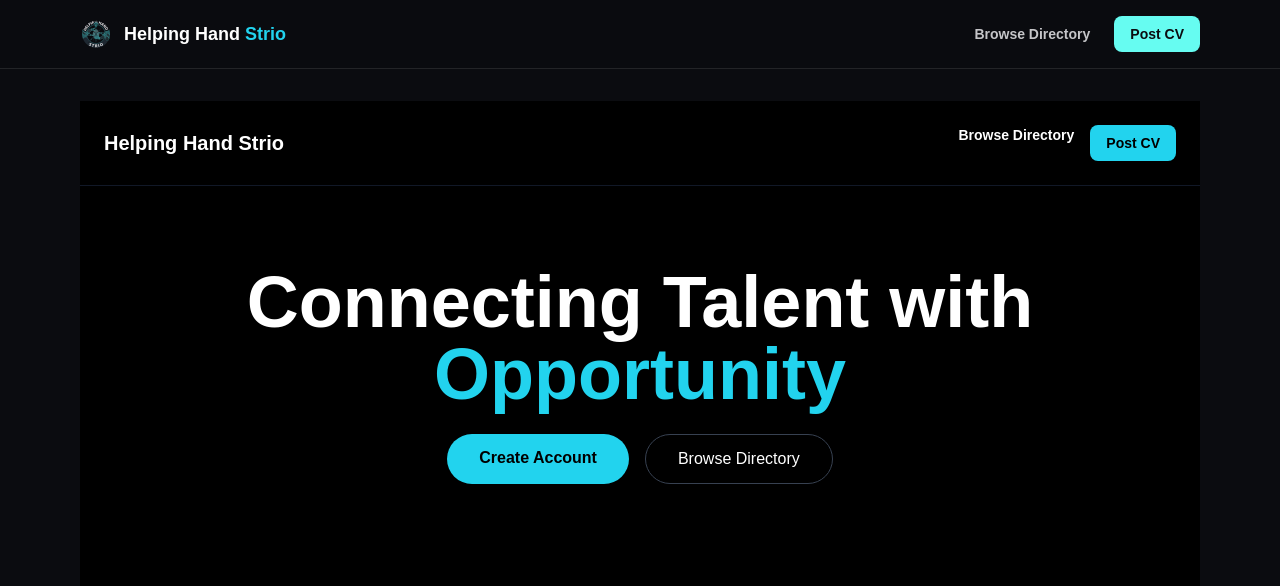
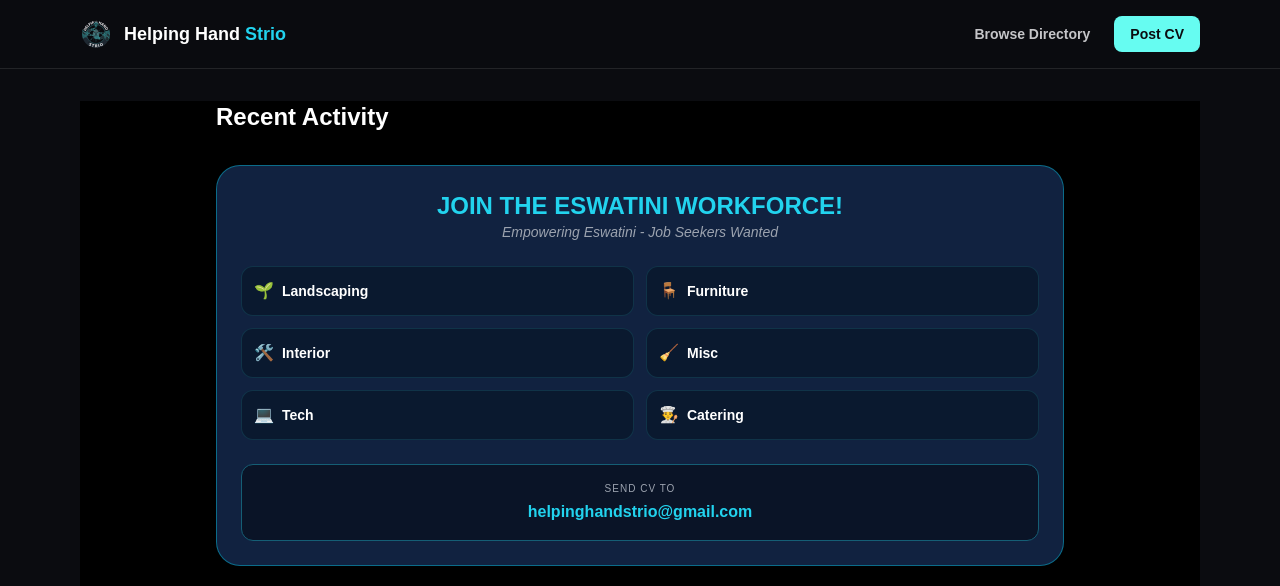
Before and after one commit to steveengreen436-art/helping-hand-strio, a Next.js app: page / in a window 1280 px wide. Shown: the top 586 px of the page. Built offline with nearby package versions, Linux system fonts and the light colour scheme; no server answers; the database is empty.

Commit message:
Update page.tsx

```diff
--- a/app/page.tsx
+++ b/app/page.tsx
@@ -23,44 +23,21 @@ export default function HomePage() {
 
   return (
     <main className="min-h-screen bg-black text-white">
-      {/* Navigation Header */}
-      <nav className="flex justify-between items-center p-6 border-b border-gray-900 bg-black">
-        <span className="font-bold text-xl">Helping Hand Strio</span>
-        <div className="flex gap-4">
-          <Link href="/explore" className="text-sm font-bold hover:text-cyan-400">Browse Directory</Link>
-          <Link href="/post-cv" className="bg-cyan-400 text-black px-4 py-2 rounded-lg text-sm font-bold hover:opacity-90">Post CV</Link>
-        </div>
-      </nav>
+      {/* ... Hero Section remains the same ... */}
 
-      {/* Hero Section */}
-      <div className="flex flex-col items-center justify-center py-20 text-center px-4">
-        <h1 className="text-5xl md:text-7xl font-black text-white mb-6">
-          Connecting Talent with <br /> <span className="text-cyan-400">Opportunity</span>
-        </h1>
-        <div className="flex gap-4">
-          <Link href="/signup" className="bg-cyan-400 text-black px-8 py-3 rounded-full font-bold hover:bg-white transition-colors">
-            Create Account
-          </Link>
-          <Link href="/explore" className="border border-gray-700 px-8 py-3 rounded-full hover:border-gray-500 transition-colors">
-            Browse Directory
-          </Link>
-        </div>
-      </div>
-
-      {/* Feed Grid */}
       <section className="max-w-4xl mx-auto px-6 pb-20">
 
-        {/* FIX: Added required props here */}
+        {/* THIS HEADING IS AT THE TOP */}
+        <h2 className="text-2xl font-bold mb-8">Recent Activity</h2>
+
+        {/* THE ANNOUNCEMENT CARD IS NOW THE FIRST ITEM IN THE FEED */}
         <AnnouncementCard location="Eswatini" email="helpinghandstrio@gmail.com" />
-
-        <h2 className="text-2xl font-bold mb-8">Recent Activity</h2>
 
         {loading ? (
           <p className="text-gray-500">Loading talent posts...</p>
-        ) : posts.length === 0 ? (
-          <p className="text-gray-500">No posts yet. Be the first to share your skills!</p>
         ) : (
           <div className="grid grid-cols-1 md:grid-cols-2 gap-6">
+            {/* THIS MAPS ALL USER POSTS AUTOMATICALLY */}
             {posts.map((post) => (
               <div key={post.id} className="bg-gray-900 border border-gray-800 p-6 rounded-3xl hover:border-cyan-400 transition-all">
                 <div className="flex items-center gap-3 mb-4">
```
